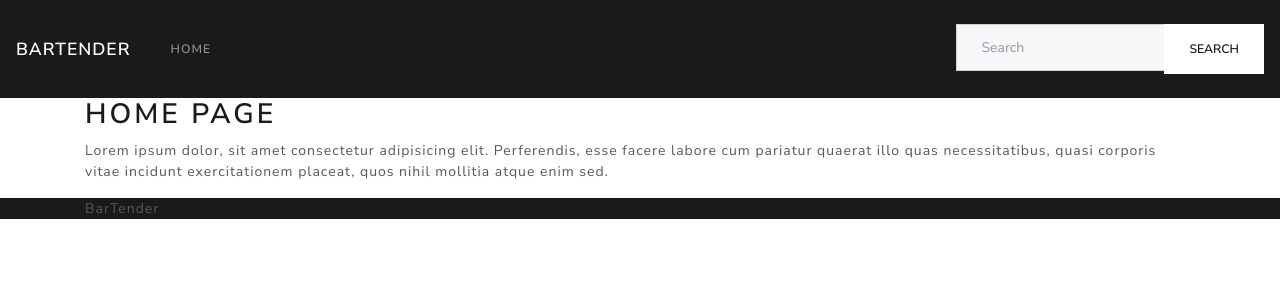
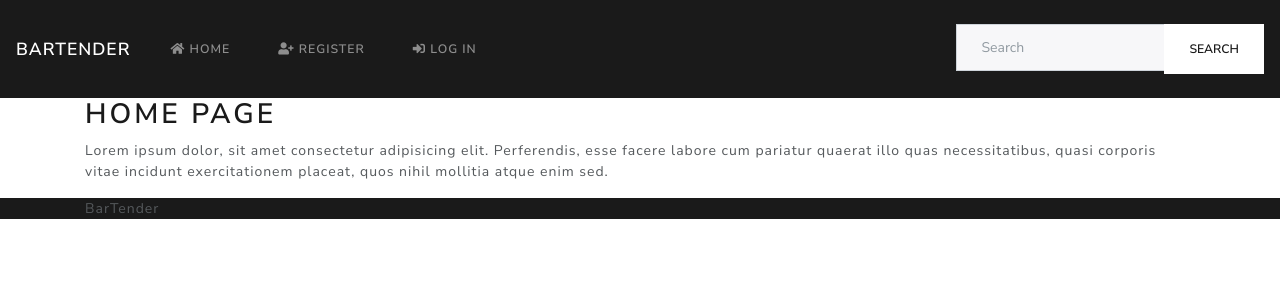
Before and after one commit to DarrenCoppinger/milestone-project-4, a Django app: page / in a window 1280 px wide. Shown: the top 300 px of the page. Run offline with Django 3.2, Linux system fonts and the light colour scheme; parts of the project's set-up code (start-up, migrations or seed data) failed here and were passed over; some libraries are stand-ins or nearby versions.

Commit message:
Add navbar buttons

```diff
--- a/accounts/urls.py
+++ b/accounts/urls.py
@@ -2,7 +2,7 @@ from django.conf.urls import url, include
 from accounts.views import login, logout
 
 urlpatterns = [
-    url(r'^index/$', index, name='index'),
+    # url(r'^index/$', index, name='index'),
     url(r'^logout/$', logout, name='logout'),
     url(r'^login/$', login, name='login'),
 ]
--- a/templates/base.html
+++ b/templates/base.html
@@ -7,6 +7,7 @@
         <meta http-equiv="X-UA-Compatible" content="ie=edge">
         <title>BarTender - {% block page_title %}{% endblock %}</title>
         <!-- Bootswatch cdn css -->
+        <link rel="stylesheet" href="https://cdnjs.cloudflare.com/ajax/libs/font-awesome/5.13.1/css/all.min.css" integrity="sha256-2XFplPlrFClt0bIdPgpz8H7ojnk10H69xRqd9+uTShA=" crossorigin="anonymous">
         <link href="https://stackpath.bootstrapcdn.com/bootswatch/4.5.0/lux/bootstrap.min.css" rel="stylesheet" crossorigin="anonymous" type="text/css">
         <link rel="stylesheet" href="{% static 'css/styles.css' %}" type="text/css">
         <!-- Bootstrap JS cdn -->
@@ -17,7 +18,7 @@
     </head>
     <body>
         <!-- Navbar-->
-        <nav class="navbar navbar-expand-lg navbar-dark bg-primary">
+        <nav class="navbar navbar-expand-md navbar-dark bg-primary">
             <a class="navbar-brand" href="#">BarTender</a>
             <button class="navbar-toggler" type="button" data-toggle="collapse" data-target="#navbarColor01" aria-controls="navbarColor01" aria-expanded="false" aria-label="Toggle navigation">
             <span class="navbar-toggler-icon"></span>
@@ -25,10 +26,26 @@
             <div class="collapse navbar-collapse" id="navbarColor01">
                 <ul class="navbar-nav mr-auto">
                     <li class="nav-item">
-                        <a class="nav-link" href="{% url 'index' %}">
-                        <i class="fa fa-home"></i> Home
-                        </a>
+                        <a class="nav-link" href="{% url 'index' %}"><i class="fas fa-home"></i> Home</a>
                     </li>
+                    {% if user.is_authenticated %}
+                    <li class="nav-item">
+                        <a class="nav-link" href=""><i class="fas fa-glass-martini-alt"></i> Drinks</a>
+                    </li>
+                    <li class="nav-item">
+                        <a class="nav-link" href=""><i class="far fa-calendar-check"></i> Reservation</a>
+                    </li>
+                    <li class="nav-item">
+                        <a class="nav-link" href="{% url 'logout' %}"><i class="fas fa-sign-out-alt"></i> Log Out</a>
+                    </li>
+                    {% else %}
+                    <li class="nav-item">
+                        <a class="nav-link" href=""><i class="fas fa-user-plus"></i> Register</a>
+                    </li>
+                    <li class="nav-item">
+                        <a class="nav-link" href="{% url 'login' %}"><i class="fas fa-sign-in-alt"></i> Log In</a>
+                    </li>
+                    {% endif %}
                 </ul>
                 <form class="form-inline">
                     <div class="input-group">
@@ -57,7 +74,7 @@
         </main>
         <footer class="bg-primary">
             <div class="container">
-                <p>BarTender</p>
+                BarTender
             </div>
         </footer>
     </body>
```
